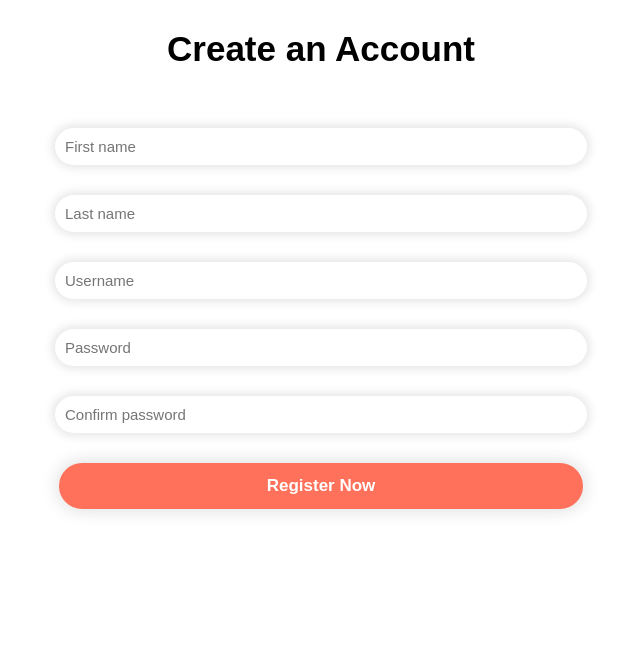
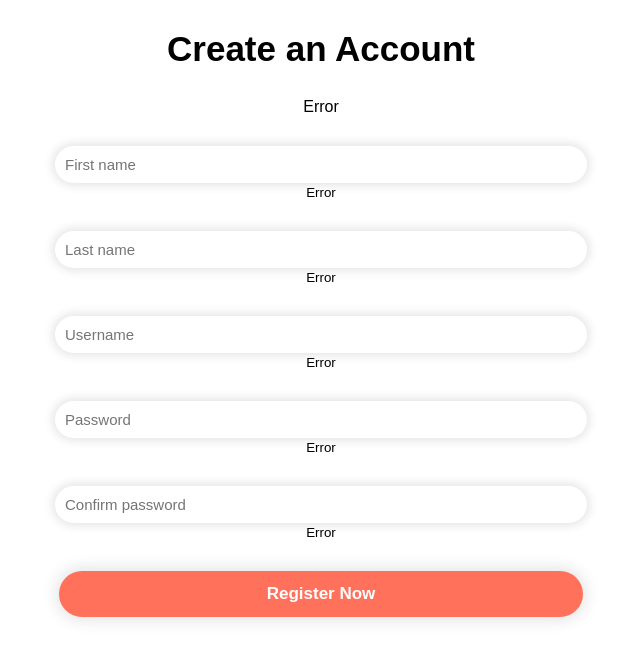
Before and after one commit to EminMammadzada/ContactsApp, a PHP site: page /html/register.html in a window 1280 px wide. Shown: the part 95-755 px from the top of the page, without its empty margins (319-959 px from the left). Run offline with PHP 8.4, Linux system fonts and the light colour scheme.

Commit message:
Edited script.js
register.html not reading script.js

```diff
--- a/css/styles.css
+++ b/css/styles.css
@@ -20,6 +20,11 @@ header::after {
     content: '';
     display: table;
     clear: both;
+}
+
+small
+{
+    display: inline-block;
 }
 
 .logo {
--- a/html/register.html
+++ b/html/register.html
@@ -1,7 +1,12 @@
 <!DOCTYPE html>
-<html>
+<html lang="en">
     <head>
         <title>PrimalJet Registration</title>
+        <meta charset="UTF-8">
+        <meta name="viewport" content="width=device-width, initial-scale=1.0">
+        <meta http-equiv="X-UA-Compatible" content="ie=edge">
+        <script defer type="text/javascript" src="../javascript/script.js"></script>
+
 		<link rel="icon" type="svg+xml" href="../images/PrimalJetLogo.png">
         <link rel="stylesheet" href="../css/styles.css">
     </head>
@@ -23,15 +28,36 @@
             </div>
 
         </header>
-
 		<div id="registerForm">
 			<h2>Create an Account</h2>
-			<form name="login"  action="/action_page.php">
+
+            <div id="error">Error</div>
+
+            <form method="GET">
+                <div class="form-control">
 				    <input type="text" placeholder="First name" id="fname" name="fname"><br>
+                    <small>Error</small>
+				</div>
+
+                <div class="form-control">
                     <input type="text" placeholder="Last name" id="lname" name="lname"><br>
+                    <small>Error</small>
+                </div>
+
+                <div class="form-control">
                     <input type="text" placeholder="Username" id="userID" name="userID"><br>
+                    <small>Error</small>
+                </div>
+
+                <div class="form-control">
                     <input type="text" placeholder="Password" id="password" name="password"><br>
+                    <small>Error</small>
+                </div>
+
+                <div class="form-control">
                     <input type="text" placeholder="Confirm password" id="confirmpass" name="confirmpass"><br>
+                    <small>Error</small>
+                </div>
 
 				<button type="submit">Register Now</button>
 			  </form>
--- a/javascript/script.js
+++ b/javascript/script.js
@@ -0,0 +1,20 @@
+const form = document.getElementById('form')
+const fname = document.getElementById('fname')
+const lname = document.getElementById('lname')
+const password = document.getElementById('password')
+const errorElement = document.GetElementById('error')
+
+form.addEventListener('submit', (e) => {
+	e.preventDefault()
+	let messages = []
+	if(fname.value === '' || fname.value == null)
+	{
+		messages.push('First Name is Required.')
+	}
+
+	if(messages.length > 0)
+	{
+		errorElement.innerText = messages.join(', ')
+	}
+
+})
```
Lines whose indentation alone changed are shown as unchanged.
